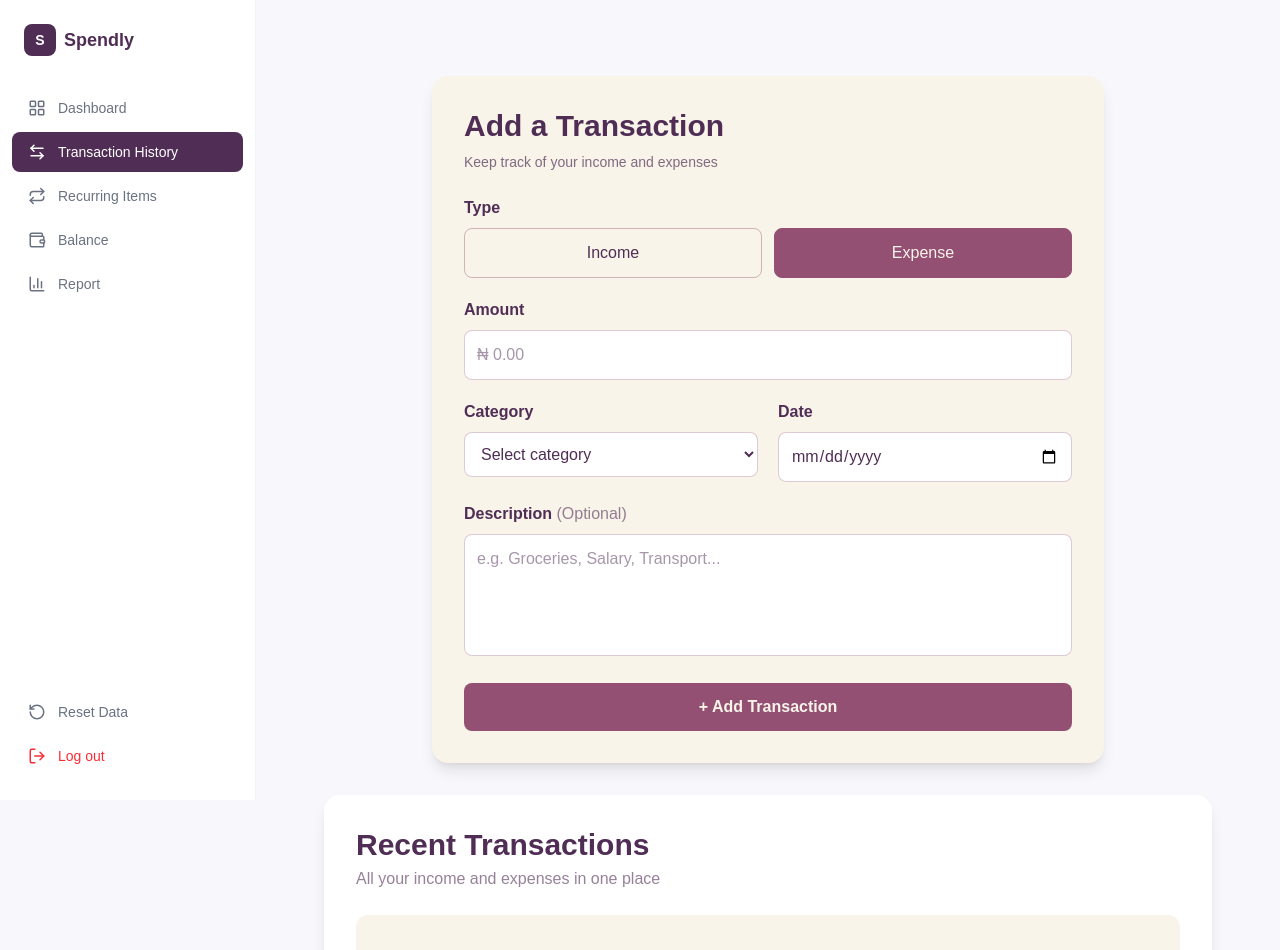
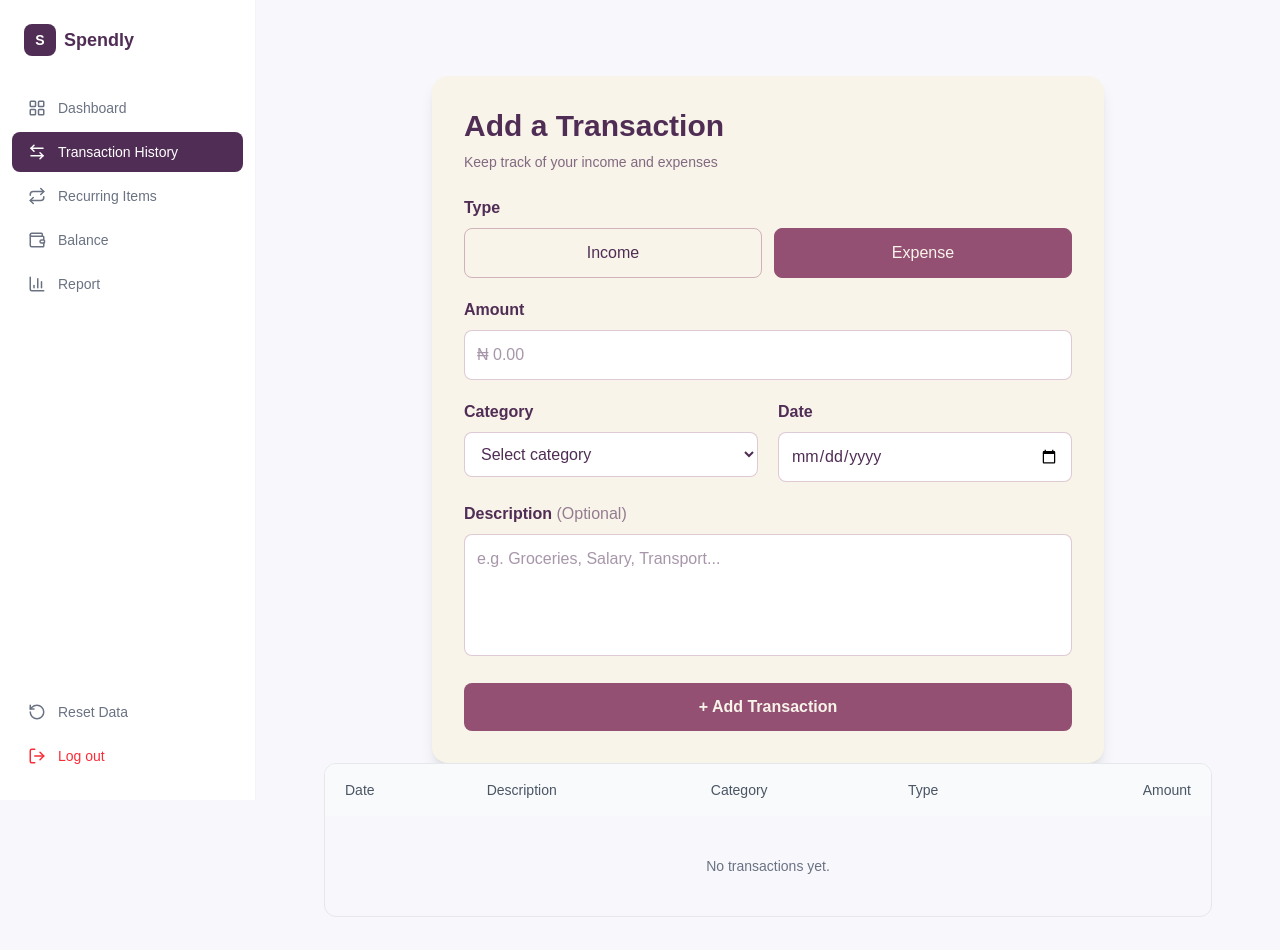
Before and after one commit to airstar8899-web/spendly-expense-tracker, a React (Vite) app: page /transactions in a window 1280 px wide. Shown: the top 950 px of the page. Built offline with nearby package versions, Linux system fonts and the light colour scheme; a web font is replaced by a local one.

Commit message:
Create responsive transaction history table

```diff
--- a/src/components/ui/transactionlist/TransactionList.jsx
+++ b/src/components/ui/transactionlist/TransactionList.jsx
@@ -1,77 +1,125 @@
-const TransactionList = ({
-  transactions = [],
-  title = "Recent Transactions",
-  subtitle = "All your income and expenses in one place",
-}) => {
+const TransactionList = ({ transactions }) => {
   return (
-    <section className="mt-8 w-full rounded-2xl bg-white p-5 shadow-lg sm:p-8">
-      {/* Header */}
-      <div className="mb-6">
-        <h2 className="text-2xl font-bold text-[#502D55] sm:text-3xl">
-          {title}
-        </h2>
+    <div className="w-full">
+      <div className="hidden overflow-hidden rounded-xl border border-gray-200 md:block">
+        <div className="overflow-x-auto">
+          <table className="w-full min-w-[700px]">
+            <thead className="bg-gray-50">
+              <tr>
+                <th className="px-5 py-4 text-left text-sm font-medium text-gray-600">
+                  Date
+                </th>
+                <th className="px-5 py-4 text-left text-sm font-medium text-gray-600">
+                  Description
+                </th>
+                <th className="px-5 py-4 text-left text-sm font-medium text-gray-600">
+                  Category
+                </th>
+                <th className="px-5 py-4 text-left text-sm font-medium text-gray-600">
+                  Type
+                </th>
+                <th className="px-5 py-4 text-right text-sm font-medium text-gray-600">
+                  Amount
+                </th>
+              </tr>
+            </thead>
 
-        <p className="mt-1 text-sm text-[#502D55]/60 sm:text-base">
-          {subtitle}
-        </p>
+            <tbody className="divide-y divide-gray-100">
+              {transactions.length > 0 ? (
+                transactions.map((transaction) => (
+                  <tr key={transaction.id} className="hover:bg-gray-50">
+                    <td className="px-5 py-4 text-sm text-gray-600">
+                      {transaction.date}
+                    </td>
+
+                    <td className="px-5 py-4 text-sm font-medium text-gray-800">
+                      {transaction.description}
+                    </td>
+
+                    <td className="px-5 py-4 text-sm text-gray-600">
+                      {transaction.category}
+                    </td>
+
+                    <td className="px-5 py-4 text-sm capitalize text-gray-600">
+                      {transaction.type}
+                    </td>
+
+                    <td
+                      className={`px-5 py-4 text-right text-sm font-semibold ${
+                        transaction.type === "income"
+                          ? "text-green-600"
+                          : "text-red-500"
+                      }`}
+                    >
+                      {transaction.type === "income" ? "+" : "-"}₦
+                      {Number(transaction.amount).toLocaleString()}
+                    </td>
+                  </tr>
+                ))
+              ) : (
+                <tr>
+                  <td
+                    colSpan="5"
+                    className="px-5 py-10 text-center text-sm text-gray-500"
+                  >
+                    No transactions yet.
+                  </td>
+                </tr>
+              )}
+            </tbody>
+          </table>
+        </div>
       </div>
 
-      {/* Empty state */}
-      {transactions.length === 0 ? (
-        <div className="rounded-xl bg-[#F8F4E9] p-8 text-center">
-          <p className="text-[#502D55]/60">
-            No transactions yet.
-          </p>
-        </div>
-      ) : (
-        /* Transaction list */
-        <div className="space-y-3">
-          {transactions.map((transaction) => (
+      {/* Mobile */}
+      <div className="space-y-3 md:hidden">
+        {transactions.length > 0 ? (
+          transactions.map((transaction) => (
             <div
               key={transaction.id}
-              className="rounded-xl border border-[#935073]/20 bg-white p-4 transition hover:shadow-md"
+              className="rounded-xl border border-gray-200 bg-white p-4"
             >
-              <div className="flex flex-col gap-3 sm:flex-row sm:items-center sm:justify-between">
-
-                {/* Transaction information */}
-                <div>
-                  <h3 className="font-semibold text-[#502D55]">
-                    {transaction.description || "No description"}
+              <div className="flex items-start justify-between gap-3">
+                <div className="min-w-0">
+                  <h3 className="truncate text-sm font-semibold text-gray-800">
+                    {transaction.description}
                   </h3>
 
-                  <p className="mt-1 text-sm text-[#502D55]/60">
+                  <p className="mt-1 text-xs text-gray-500">
                     {transaction.category}
-                  </p>
-
-                  <p className="mt-1 text-xs text-[#502D55]/50">
-                    {transaction.date}
                   </p>
                 </div>
 
-                {/* Amount */}
-                <div className="sm:text-right">
-                  <p
-                    className={`text-lg font-bold ${
-                      transaction.type === "income"
-                        ? "text-green-600"
-                        : "text-red-500"
-                    }`}
-                  >
-                    {transaction.type === "income" ? "+" : "-"}₦
-                    {Number(transaction.amount).toLocaleString()}
-                  </p>
+                <p
+                  className={`shrink-0 text-sm font-semibold ${
+                    transaction.type === "income"
+                      ? "text-green-600"
+                      : "text-red-500"
+                  }`}
+                >
+                  {transaction.type === "income" ? "+" : "-"}₦
+                  {Number(transaction.amount).toLocaleString()}
+                </p>
+              </div>
 
-                  <span className="text-sm capitalize text-[#502D55]/60">
-                    {transaction.type}
-                  </span>
-                </div>
+              <div className="mt-3 flex items-center justify-between border-t border-gray-100 pt-3">
+                <span className="text-xs text-gray-500">
+                  {transaction.date}
+                </span>
 
+                <span className="text-xs capitalize text-gray-500">
+                  {transaction.type}
+                </span>
               </div>
             </div>
-          ))}
-        </div>
-      )}
-    </section>
+          ))
+        ) : (
+          <div className="rounded-xl border border-gray-200 bg-white px-5 py-10 text-center text-sm text-gray-500">
+            No transactions yet.
+          </div>
+        )}
+      </div>
+    </div>
   );
 };
 
```
